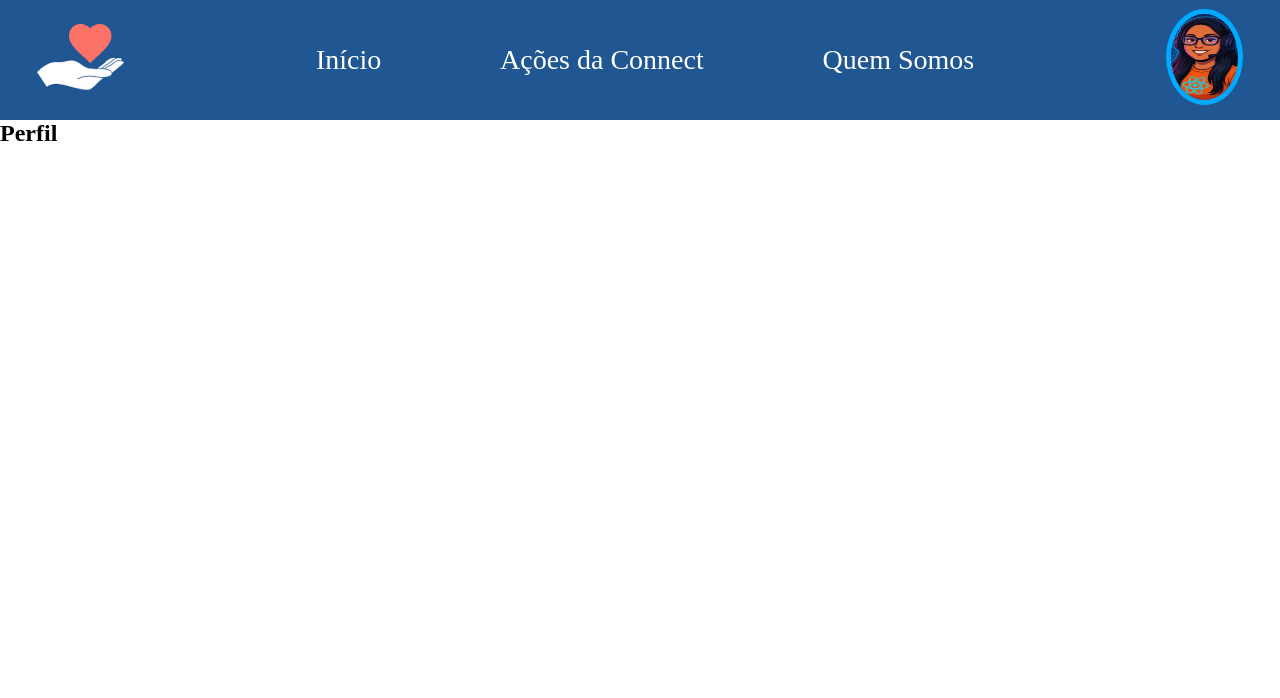
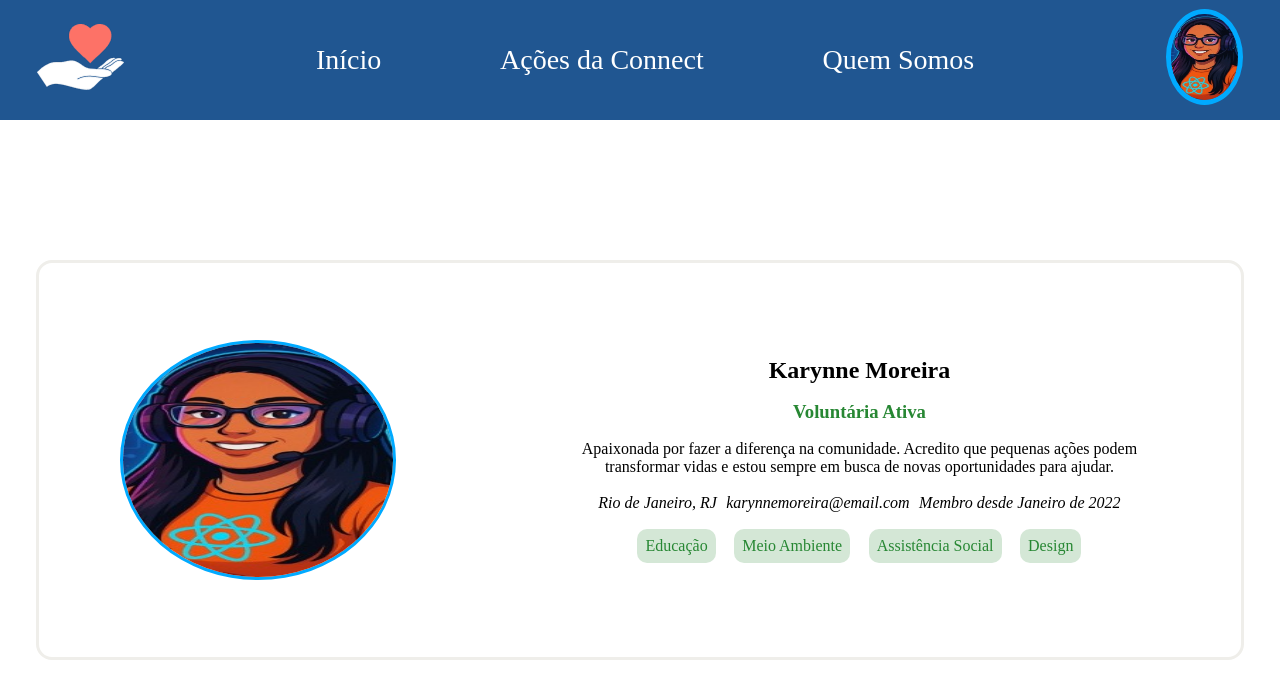
Before and after one commit to karynnemoreira/desafio-connect, a React (Vite) app: page /perfil in a window 1280 px wide. Shown: the top 698 px of the page. Built offline with nearby package versions, Linux system fonts and the light colour scheme.

Commit message:
Finalização da página inicial e conclusão da página de perfil

```diff
--- a/src/components/Inicio/Inicio.module.scss
+++ b/src/components/Inicio/Inicio.module.scss
@@ -1,3 +1,28 @@
-.containerTelaInicial{
-    background-color: yellow;
+.containerTelaInicial {
+  // background-color: rgb(209, 209, 201);
+  display: flex;
+  align-items: center;
+  justify-content: center;
+
+  div {
+   // border: solid red;
+    width: 45%;
+    height: 40vh;
+    display: flex;
+    flex-direction: column;
+    justify-content: space-evenly;
+
+    h1 {
+      font-size: 5.625rem;
+      width: 80%;
+      //border: solid purple;
+      color: #205691;
+    }
+
+    p {
+      font-size: 1.5rem;
+      width: 75%;
+    }
+  }
+
 }
--- a/src/components/Perfil/Perfil.jsx
+++ b/src/components/Perfil/Perfil.jsx
@@ -1,10 +1,38 @@
-import React from "react";
+import styles from "./Perfil.module.scss";
+import ImgPerfil from "../../assets/perfil.jpeg"
 
 function Perfil() {
   return (
-    <>
-      <h2>Perfil</h2>
-    </>
+    <section className={styles.containerTelaPerfil}>
+      <article>
+        <img src={ImgPerfil} alt="Foto de perfil" />
+
+        <div className={styles.cardInfo}>
+          <h2> Karynne Moreira </h2>
+          <h3> Voluntária Ativa</h3>
+
+          <p className={styles.paragrafoSobreMim}>
+            Apaixonada por fazer a diferença na comunidade. Acredito que
+            pequenas ações podem transformar vidas e estou sempre em busca de
+            novas oportunidades para ajudar.
+          </p>
+
+          <address>
+            <p> Rio de Janeiro, RJ</p>
+            <p>karynnemoreira@email.com</p>
+            <p> Membro desde Janeiro de 2022</p>
+          </address>
+
+          <ul className={styles.listaInteresses}>
+            <li>Educação</li>
+            <li>Meio Ambiente</li>
+            <li>Assistência Social</li>
+            <li>Design</li>
+          </ul>
+        </div>
+
+      </article>
+    </section>
   );
 }
 
--- a/src/components/Perfil/Perfil.module.scss
+++ b/src/components/Perfil/Perfil.module.scss
@@ -0,0 +1,66 @@
+.containerTelaPerfil {
+  height: 85vh;
+
+  display: flex;
+  justify-content: center;
+  align-items: center;
+
+  article {
+    display: flex;
+    border: solid #efeeea;
+    border-radius: 16px;
+    justify-content: space-around;
+    height: 50vh;
+    align-items: center;
+
+    img {
+      border-radius: 100%;
+      height: 30vh;
+      width: 23%;
+      border: solid #00aaff;
+    }
+  }
+}
+
+//Div
+
+.cardInfo {
+  // border: solid rgb(4, 45, 134);
+  display: flex;
+  flex-direction: column;
+  justify-content: space-evenly;
+  align-items: center;
+  //  border: solid blue;
+  width: 50%;
+  height: 30vh;
+
+  h3{
+    color: #278733;
+  }
+
+  .paragrafoSobreMim {
+    //   border: solid red;
+    text-align: center;
+  }
+}
+
+address {
+  display: flex;
+  justify-content: space-evenly;
+  // border: solid blue;
+  width: 90%;
+}
+
+.listaInteresses {
+  //  border: solid rgb(11, 74, 162);
+  display: flex;
+  width: 80%;
+  justify-content: space-evenly;
+
+  li {
+    background-color: #d4e7d6;
+    padding: 0.5rem;
+    color: #278733;
+    border-radius: 10px;
+  }
+}
```
